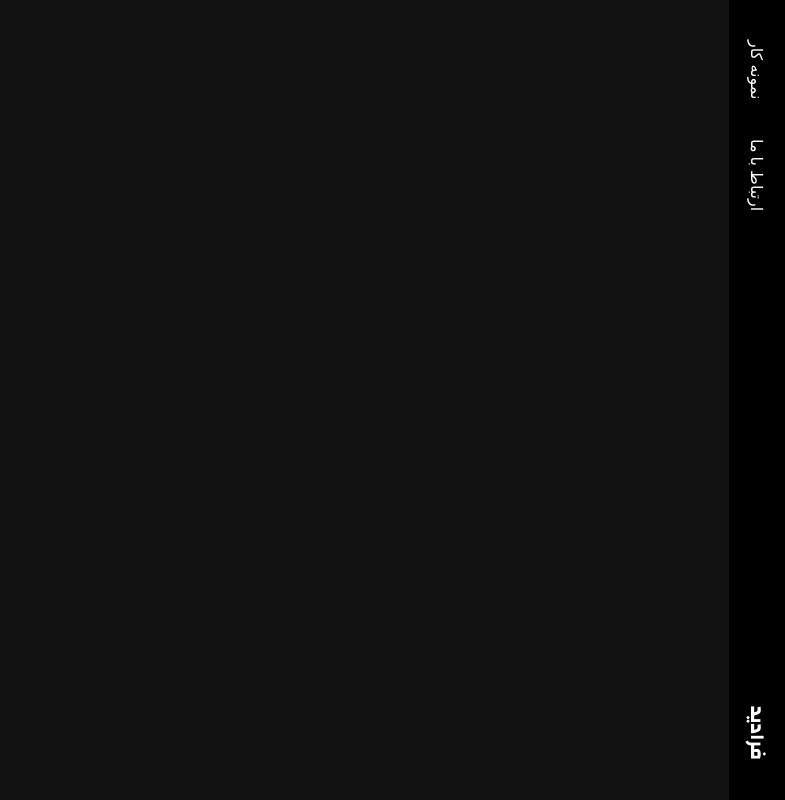
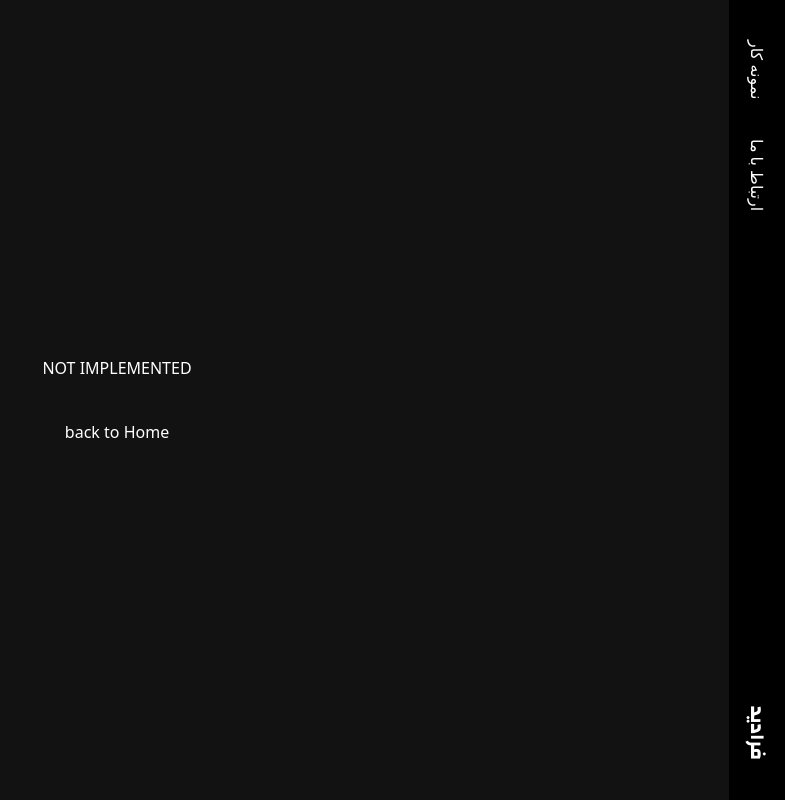
Before and after one commit to haashemi/Faradid, a SvelteKit app: page /projects in a window 1280 px wide. Shown: the top 800 px of the page, without its empty margins (495-1280 px from the left). Built offline with nearby package versions, Linux system fonts and the light colour scheme.

Commit message:
feat: add a placeholder for projects page

```diff
--- a/src/routes/projects/+page.svelte
+++ b/src/routes/projects/+page.svelte
@@ -1,2 +1,10 @@
 <script lang="ts">
 </script>
+
+<div dir="ltr" class="flex w-full flex-col items-center justify-center">
+	<p>NOT IMPLEMENTED</p>
+
+	<div class="mt-10 flex flex-col items-center gap-2">
+		<a href="/">back to Home</a>
+	</div>
+</div>
```
